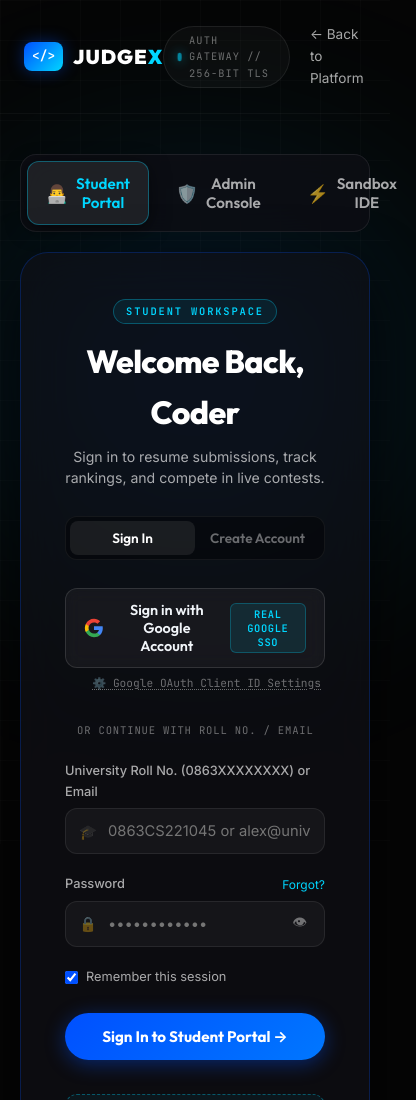
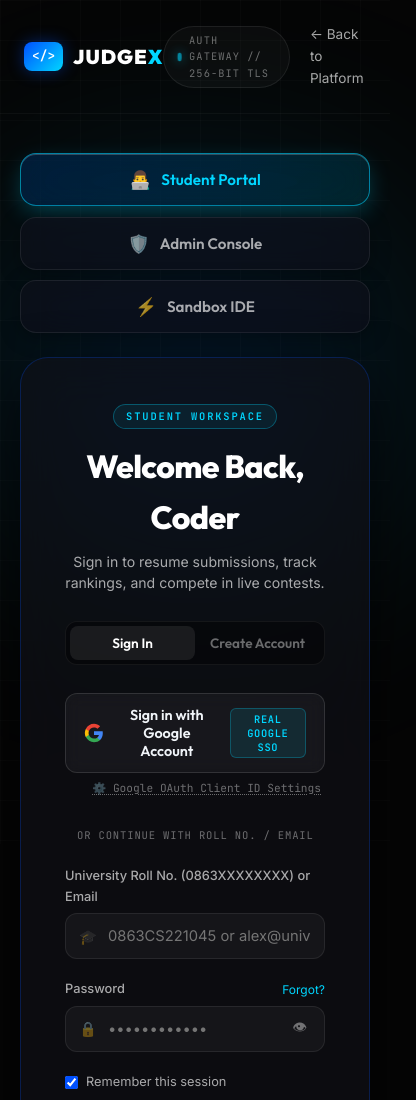
Before and after one commit to Nakul25os/JudgeX, a plain HTML site: page login.html in a window 390 px wide. Shown: the top 1100 px of the page, 416 px wide, since content can reach past the window. Drawn offline with Linux system fonts and the light colour scheme.

Commit message:
style: separate student, admin, and ide role switcher sections into standalone cards

```diff
--- a/login.css
+++ b/login.css
@@ -128,16 +128,18 @@ html, body {
   max-width: 1360px;
 }
 
-/* Role Switcher Tabs */
+/* Role Switcher Tabs - Separated Individual Sections */
 .auth-role-tabs {
   display: flex;
-  background: rgba(14, 14, 20, 0.8);
-  border: 1px solid var(--border-subtle);
-  border-radius: 16px;
-  padding: 6px;
-  margin-bottom: 20px;
-  gap: 8px;
-  backdrop-filter: blur(16px);
+  background: transparent;
+  border: none;
+  border-radius: 0;
+  padding: 0;
+  margin-bottom: 24px;
+  gap: 16px;
+  backdrop-filter: none;
+  -webkit-backdrop-filter: none;
+  width: 100%;
 }
 
 .role-tab {
@@ -145,39 +147,68 @@ html, body {
   display: flex;
   align-items: center;
   justify-content: center;
-  gap: 8px;
-  padding: 12px 18px;
-  background: transparent;
-  border: 1px solid transparent;
-  border-radius: 12px;
+  gap: 10px;
+  padding: 14px 20px;
+  background: rgba(14, 16, 25, 0.72);
+  border: 1px solid rgba(255, 255, 255, 0.08);
+  border-radius: 16px;
   color: var(--text-secondary);
   font-family: var(--font-display);
   font-weight: 600;
   font-size: 0.95rem;
   cursor: pointer;
-  transition: all 0.25s var(--ease-out-expo);
+  backdrop-filter: blur(20px) saturate(180%);
+  -webkit-backdrop-filter: blur(20px) saturate(180%);
+  box-shadow: 0 4px 20px rgba(0, 0, 0, 0.35);
+  transition: all 0.28s cubic-bezier(0.16, 1, 0.3, 1);
+  position: relative;
 }
 
 .role-tab:hover {
   color: #ffffff;
-  background: rgba(255, 255, 255, 0.04);
+  background: rgba(22, 26, 40, 0.85);
+  border-color: rgba(255, 255, 255, 0.2);
+  transform: translateY(-2px);
+  box-shadow: 0 8px 24px rgba(0, 0, 0, 0.5);
+}
+
+.role-tab:active {
+  transform: translateY(0);
 }
 
 .role-tab.active {
-  background: rgba(255, 255, 255, 0.08);
   color: #ffffff;
-  border-color: var(--border-hover);
-  box-shadow: 0 4px 20px rgba(0, 0, 0, 0.5);
 }
 
 #tab-student.active {
-  border-color: rgba(0, 214, 255, 0.35);
-  color: var(--accent-cyan);
+  background: linear-gradient(135deg, rgba(0, 110, 255, 0.18) 0%, rgba(0, 214, 255, 0.12) 100%);
+  border-color: rgba(0, 214, 255, 0.55);
+  color: var(--accent-cyan, #00d6ff);
+  box-shadow: 0 8px 25px -4px rgba(0, 214, 255, 0.3), inset 0 1px 0 rgba(255, 255, 255, 0.2);
+  transform: translateY(-1px);
 }
 
 #tab-admin.active {
-  border-color: rgba(239, 68, 68, 0.45);
+  background: linear-gradient(135deg, rgba(239, 68, 68, 0.18) 0%, rgba(185, 28, 28, 0.12) 100%);
+  border-color: rgba(239, 68, 68, 0.55);
   color: #f87171;
+  box-shadow: 0 8px 25px -4px rgba(239, 68, 68, 0.3), inset 0 1px 0 rgba(255, 255, 255, 0.2);
+  transform: translateY(-1px);
+}
+
+#tab-ide.active {
+  background: linear-gradient(135deg, rgba(245, 158, 11, 0.18) 0%, rgba(217, 119, 6, 0.12) 100%);
+  border-color: rgba(245, 158, 11, 0.55);
+  color: #fbbf24;
+  box-shadow: 0 8px 25px -4px rgba(245, 158, 11, 0.3), inset 0 1px 0 rgba(255, 255, 255, 0.2);
+  transform: translateY(-1px);
+}
+
+@media (max-width: 640px) {
+  .auth-role-tabs {
+    flex-direction: column;
+    gap: 10px;
+  }
 }
 
 .tab-icon {
```
Also changed, not shown: login.html (+1 -1 lines).
